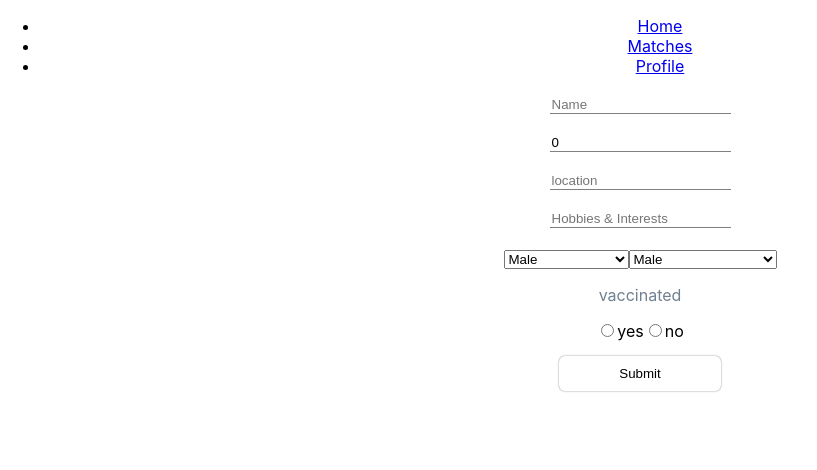
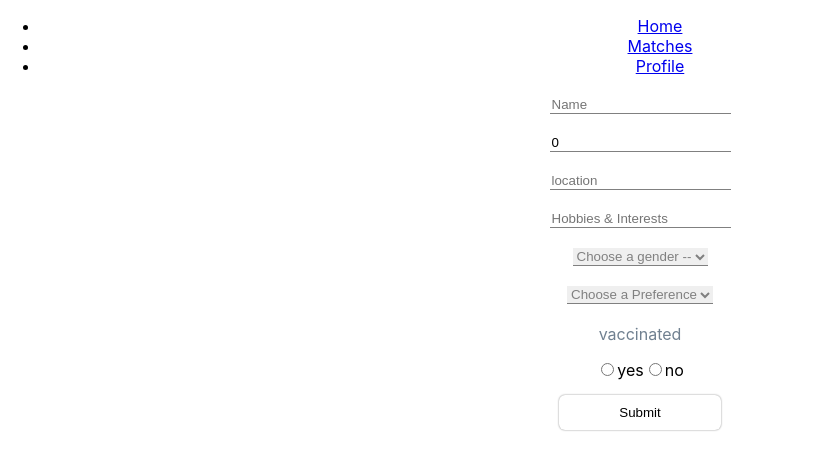
Before and after one commit to nls20/Dating_App_Frontend, a React (Create React App) app: page /profile in a window 1280 px wide. Shown: the top 470 px of the page, without its empty margins (0-817 px from the left). Built offline with nearby package versions, Linux system fonts and the light colour scheme.

Commit message:
not displaying options bar

```diff
--- a/src/components/Profile/Form.js
+++ b/src/components/Profile/Form.js
@@ -86,18 +86,18 @@ const Form = ({submitted, hasBeenSubmitted}) => {
        value={hobbies}
        onChange={handleHobbies} required/>
 
-       <select className="option-bar" value={gender} onChange={handleGender}>
-           <option className="option" value="gender" disabled selected hidden>Choose a gender</option>
-           <option className="option" value="male" >Male</option>
-           <option className="option" value="female" >Female</option>
-           <option className="option" value="non-binary" >non-binary</option>
+       <select className="option-bar" onSelect={handleGender}>
+           <option value="gender" disabled selected hidden>Choose a gender --</option>
+           <option value="male" >Male</option>
+           <option value="female" >Female</option>
+           <option value="non-binary" >non-binary</option>
        </select>
-       <select className="option-bar" value={preference} onChange={handlePreference}>
-           <option className="option" value="gender" disabled selected hidden>Choose a Preference</option>
-           <option className="option" value="male" >Male</option>
-           <option className="option" value="female" >Female</option>
-           <option className="option" value="non-binary" >non-binary</option>
-           <option className="option" value="all" >All</option>
+       <select className="option-bar" onSelect={handlePreference}>
+           <option value="gender" disabled selected hidden>Choose a Preference</option>
+           <option value="male" >Male</option>
+           <option value="female" >Female</option>
+           <option value="non-binary" >non-binary</option>
+           <option value="all" >All</option>
        </select>
        <p id="vaccinated">vaccinated</p>
        <input type="radio" id="Choice"
--- a/src/components/Profile/FromStyling.css
+++ b/src/components/Profile/FromStyling.css
@@ -31,3 +31,12 @@
 #Choice{
   padding: 0px 0px;
 }
+
+.option-bar{
+  display: flex;
+  flex-flow: column wrap;
+  margin: 20px auto;
+  border: none;
+  color: gray;
+  border-bottom: 1px gray solid;
+}
--- a/src/containers/VinderContainer.js
+++ b/src/containers/VinderContainer.js
@@ -13,6 +13,8 @@ const VinderContainer = () => {
     const [location, setLocation] = useState("");
     const [hobbies, setHobbies] = useState("");
     const [vaccinated, setVaccinated] = useState(false);
+    const [gender, setGender] = useState("");
+    const [preference, setPreference] = useState("");
 
     const matches = [
       {name: "andrew", picture: "https://i.redd.it/v0caqchbtn741.jpg", messageHistory: "this is andrew message this is andrew message this is andrew message this is andrew message this is andrew message this is andrew message "},
@@ -40,12 +42,15 @@ const VinderContainer = () => {
         setLocation(details.location)
         setHobbies(details.hobbies)
         setVaccinated(details.vaccinated)
+        setGender(details.gender)
+        setPreference(details.preference)
     }
 
     return (
         <Router>
           <NavBar/>
             <Switch>
+
               <Route exact path="/">
                 <SwipingPage potentialMatches={potentialMatches} />
               </Route>
@@ -63,7 +68,6 @@ const VinderContainer = () => {
               </Route>
 
             </Switch>
-
       </Router>
     )
 }
```
Also changed, not shown: src/components/Profile/ProfilePage.js (+0 -13 lines). Lines whose indentation alone changed are shown as unchanged.
